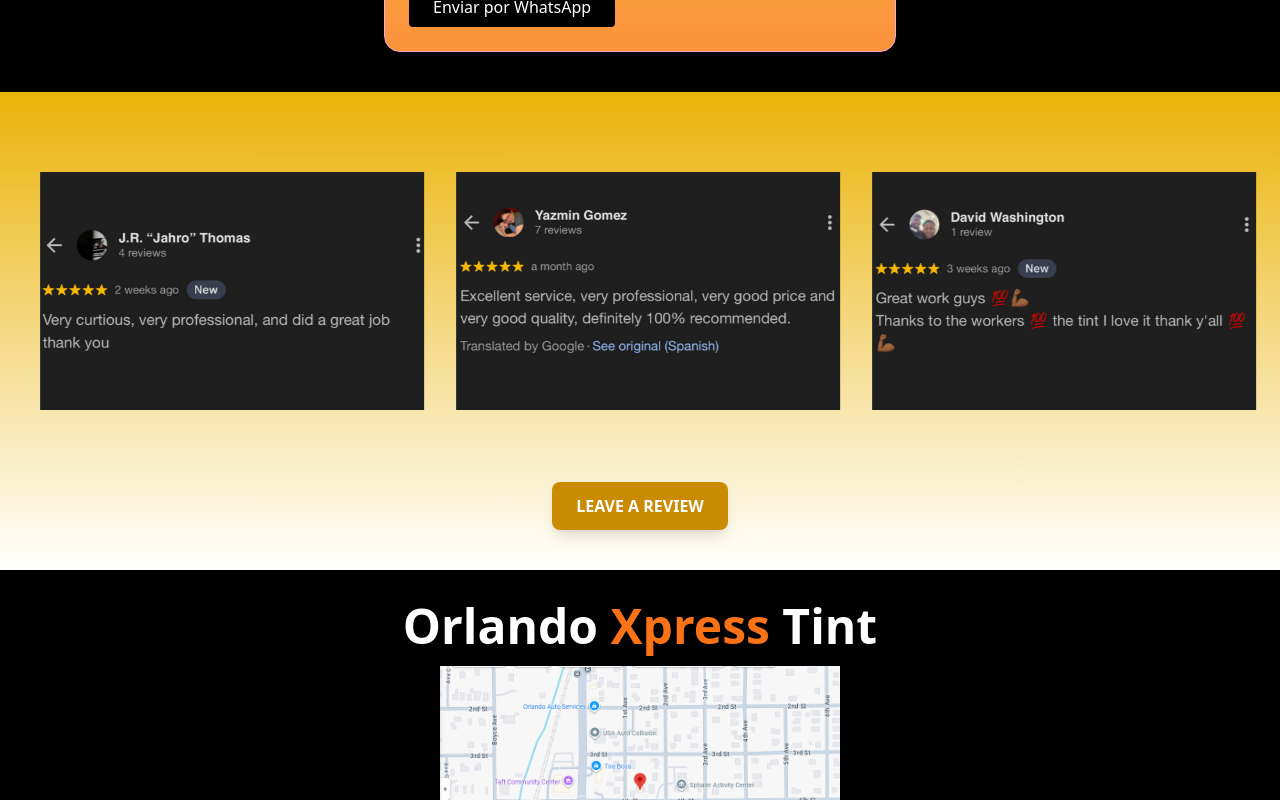
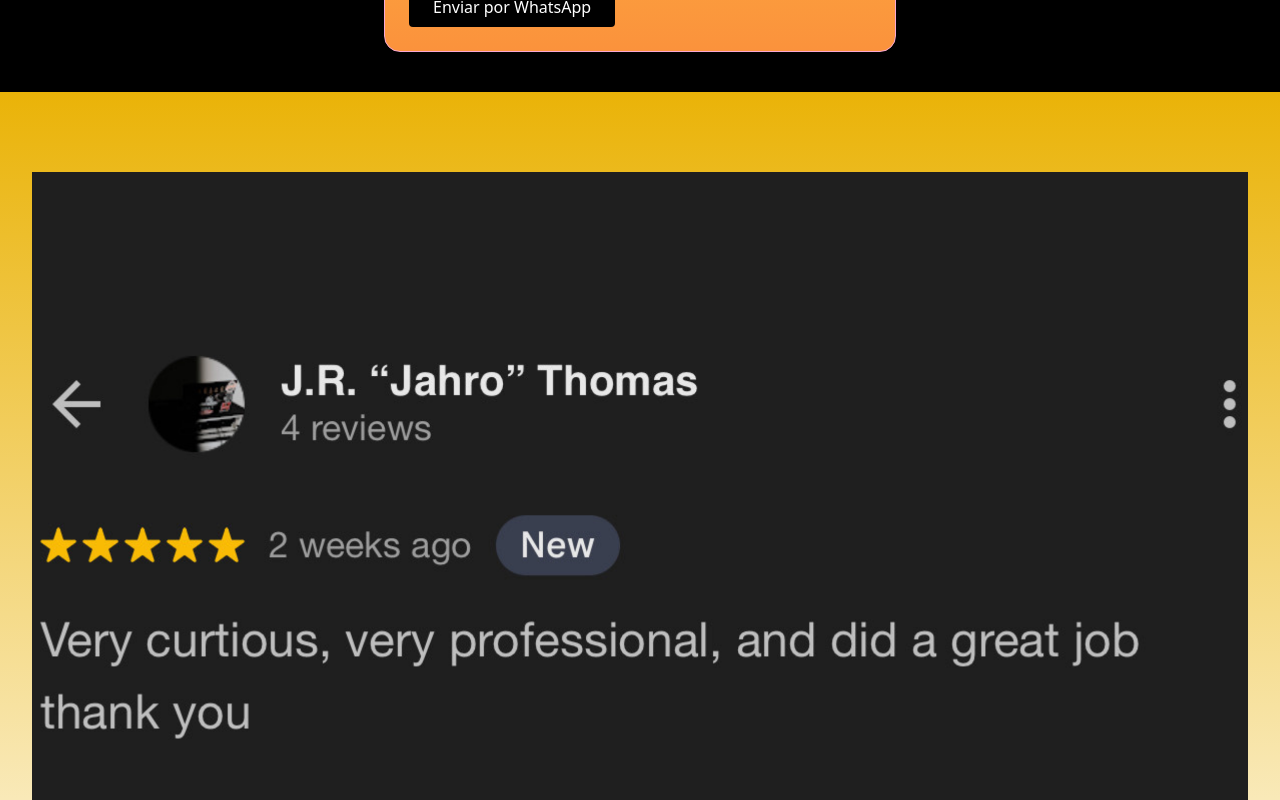
Before and after one commit to CarlosAlberto21/landingPage_vitacora, a React (Vite) app: page / in a window 1280 px wide. Shown: the part 2980-3780 px from the top of the page. Built offline with nearby package versions, Linux system fonts and the light colour scheme.

Commit message:
Actualizacion 5

```diff
--- a/src/components/Testimonial/Testimonial.jsx
+++ b/src/components/Testimonial/Testimonial.jsx
@@ -61,18 +61,24 @@
   dots: false,
   infinite: true,
   speed: 500,
-  slidesToShow: 3,
+  slidesToShow: 1,
   slidesToScroll: 1,
   autoplay: true,
   autoplaySpeed: 3000,
   arrows: false,
-responsive: [
-  {
-    breakpoint: 1280, // debajo de 1280 px
-    settings: {
-      slidesToShow: 1, // desde 0 hasta 1279 solo 1 slide
+  responsive: [
+    {
+      breakpoint: 1280, // MENOS de 1280 px
+      settings: {
+        slidesToShow: 1,
+      }
+    },
+    {
+      breakpoint: 9999, // "trampa" para pantallas MUY grandes
+      settings: {
+        slidesToShow: 3,
+      }
     }
-  }
 ]
 };
 
```
